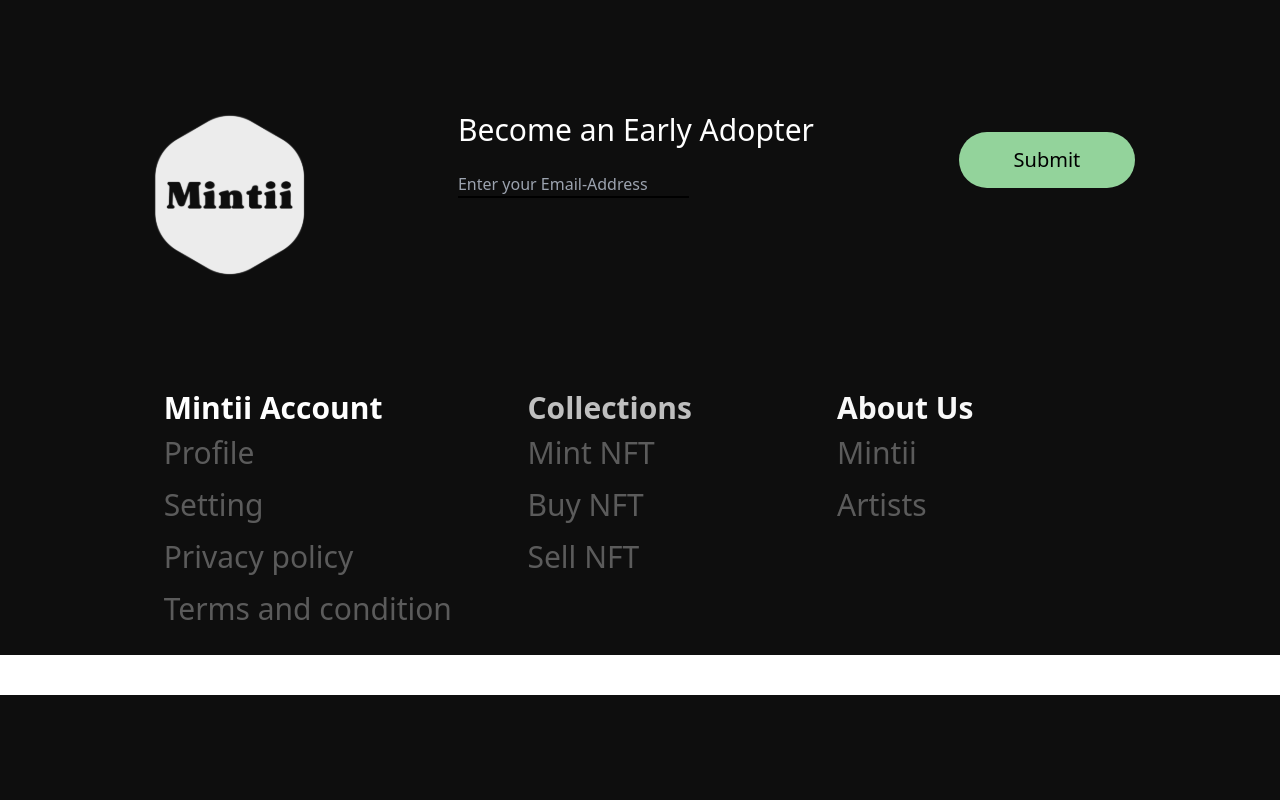
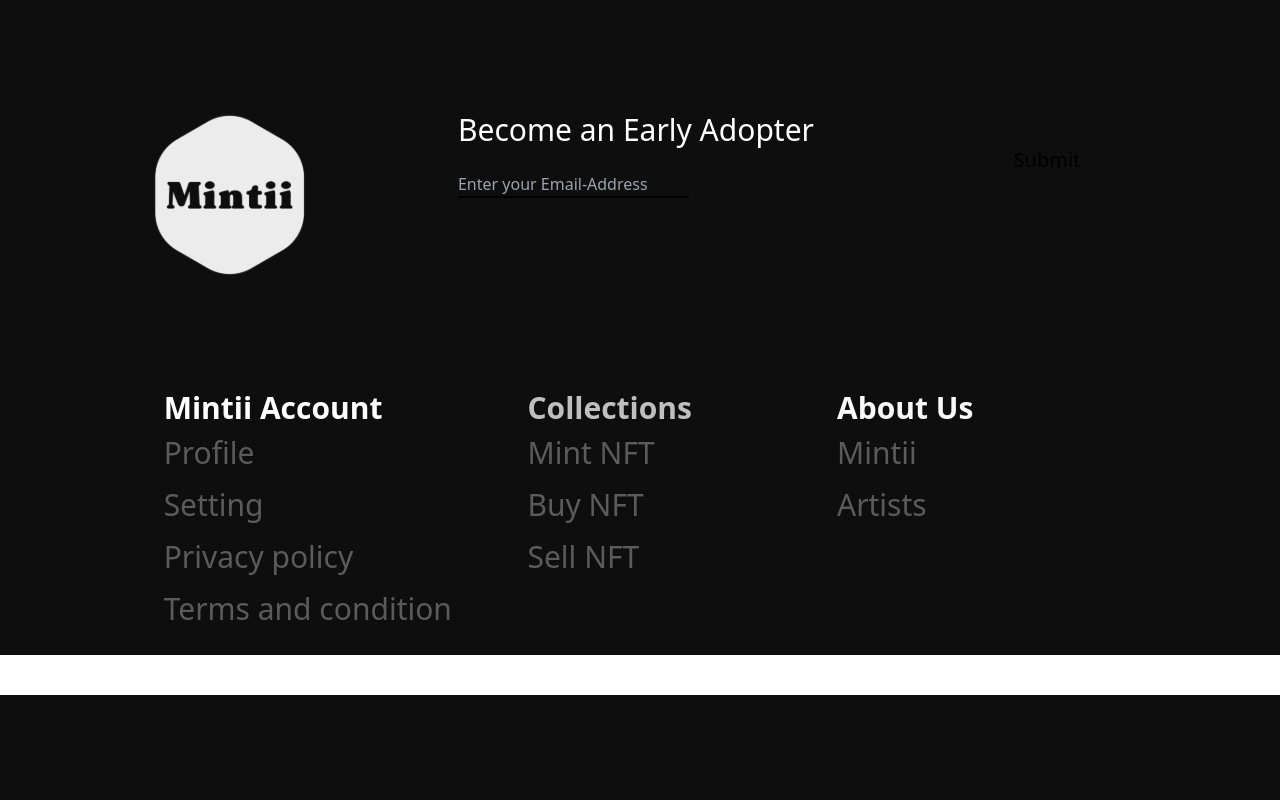
Before and after one commit to sareh-srm/Vizh-React, a React (Vite) app in the folder nft-project/: page / in a window 1280 px wide. Shown: the part 1840-2640 px from the top of the page. Built offline with nearby package versions, Linux system fonts and the light colour scheme.

Commit message:
chore: Updated color values

```diff
--- a/nft-project/tailwind.config.js
+++ b/nft-project/tailwind.config.js
@@ -9,10 +9,11 @@ export default {
       gray: "#F5F5F5",
       nftName: "#f8f8f8",
       footer: "#0E0E0E",
-      submitButton: "#93D39B",
+      green: "#93D39B",
       collections: "#BFBFBF",
       aboutUs: "#F8F8F8",
       tds: "#5B5B5B",
+      detailsText: '#464646',
     },
     boxSizing: ['border-box'],
   },
```
